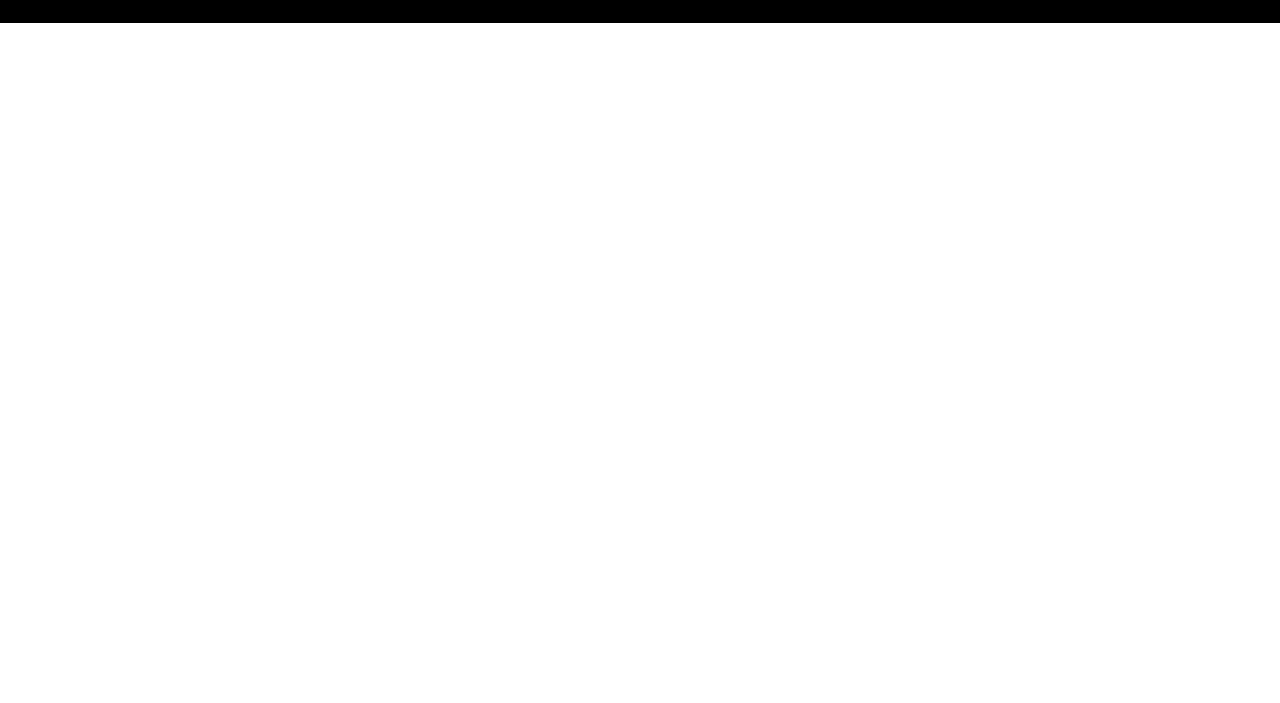
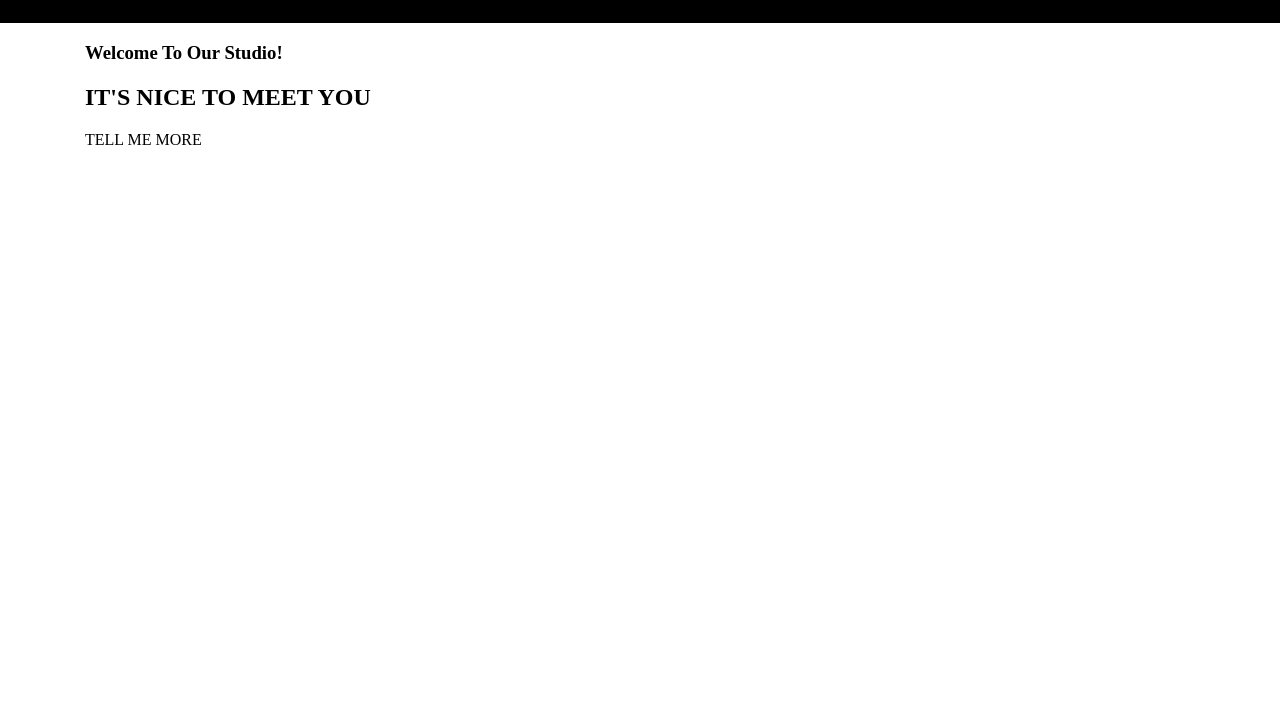
Before and after one commit to Koser61/golden-website, a website: page index.html in a window 1280 px wide. Shown: the part 97-800 px from the top of the page. Drawn offline with Linux system fonts and the light colour scheme; a web font is replaced by a local one.

Commit message:
Add splash HTML code

```diff
--- a/index.html
+++ b/index.html
@@ -12,6 +12,7 @@
     <title>Golden</title>
 </head>
 <body>
+    <section class="splash" id="home">
         <header>
             <div class="container">
                 <nav class="row navigation">
@@ -28,5 +29,13 @@
                 </nav>
             </div>
         </header>
+        <div class="container">
+            <div class="splash-inner">
+                <h3 class="splash-subtitle">Welcome To Our Studio!</h3>
+                <h2 class="splash-title">IT'S NICE TO MEET YOU</h2>
+                <a class="splash-btn">TELL ME MORE</a>
+            </div>
+        </div>
+    </section>
 </body>
 </html>
```
Lines whose indentation alone changed are shown as unchanged.
